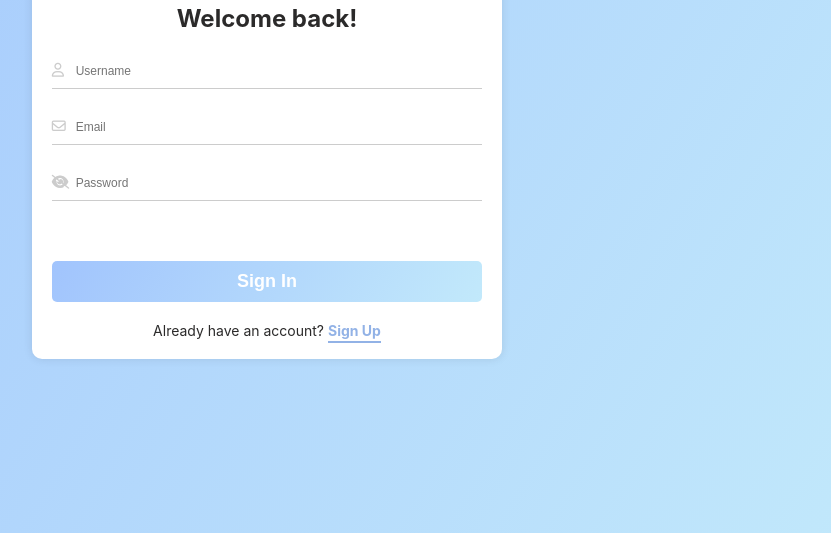
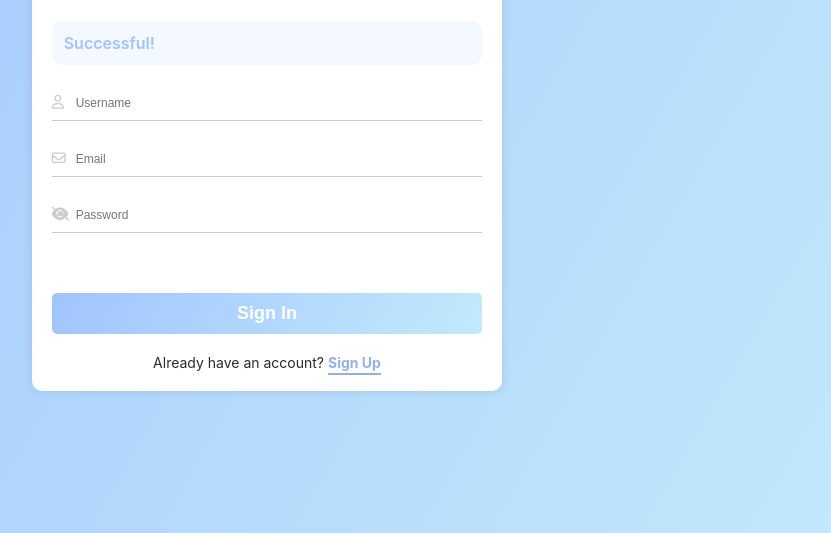
Before and after one commit to Nzekweee/FoodieRecipes, a plain HTML site: page sign-in.html in a window 1280 px wide. Shown: the part 267-800 px from the top of the page, without its empty margins (373-1204 px from the left). Drawn offline with Linux system fonts and the light colour scheme.

Commit message:
update on sign-in and signup page

```diff
--- a/css/login.css
+++ b/css/login.css
@@ -176,6 +176,28 @@ input[type='file']::file-selector-button{
   font-weight: 500;
 }
 
+
+.alert__message{
+  background: rgba(247, 47, 47, 0.438);
+  color: #da0f3f;
+  padding: 12px ;
+  margin-bottom: 20px;
+  border-radius: 10px;
+  font-weight: 500;
+  text-align: left;
+}
+
+
+.alert__message.error{
+  background: rgba(247, 47, 47, 0.438);
+  color: #da0f3f;
+}
+
+.alert__message.success{
+  background: #a1c4fd1f;
+  color: #a1c4fd;
+  font-weight: 600;
+}
   /* Media queries small devices */
 @media screen and (max-width: 410px) {
     .form__siginup__container {
--- a/sign-in.html
+++ b/sign-in.html
@@ -13,6 +13,9 @@
     <div class="form__container ">
         <div class="nav__logo flex-row div-center"> <img src="/assets/foodie-logo.png" alt="logo"> Foodie<span>Recipes</span></div>
         <h3>Welcome back!</h3>
+        <div class="alert__message success">
+          Successful!
+        </div>
         <form action="#">
           <div class="form-group">
             <span class="input-icon  fa-regular fa-user"></span>
```
Also changed, not shown: sign-up.html (+1 -1 lines).
